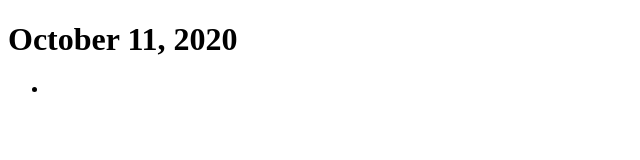
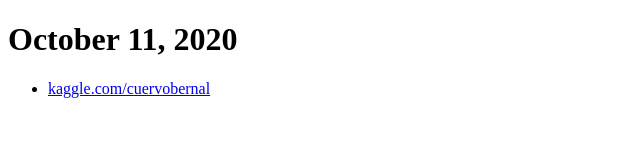
Before and after one commit to cuervob69/R-Markdown-and-Leaflet, a plain HTML site: page index.html in a window 1280 px wide. Shown: the whole page, without its empty margins (0-640 px from the left). Drawn offline with Linux system fonts and the light colour scheme.

Commit message:
Update index.html

```diff
--- a/index.html
+++ b/index.html
@@ -8,7 +8,8 @@
      </body>
      <footer>
           <ul>
-             <li><a href="https://www.kaggle.com/cuervobernal/r-markdown-and-leaflet"></a>
+             <li><a href="https://www.kaggle.com/cuervobernal/r-markdown-and-leaflet">
+                 kaggle.com/cuervobernal</a>
              </li>
           </ul>
      </footer>
```
